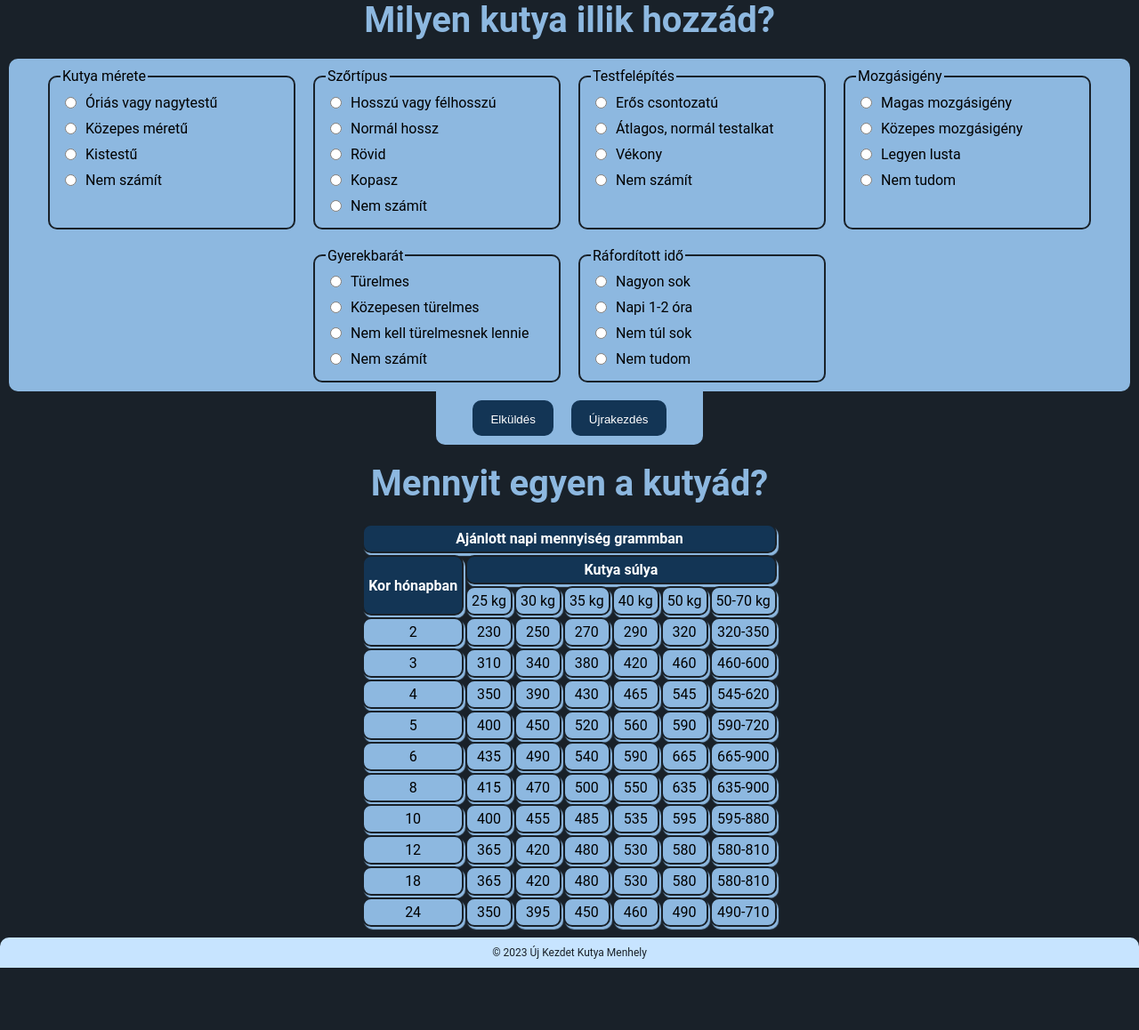
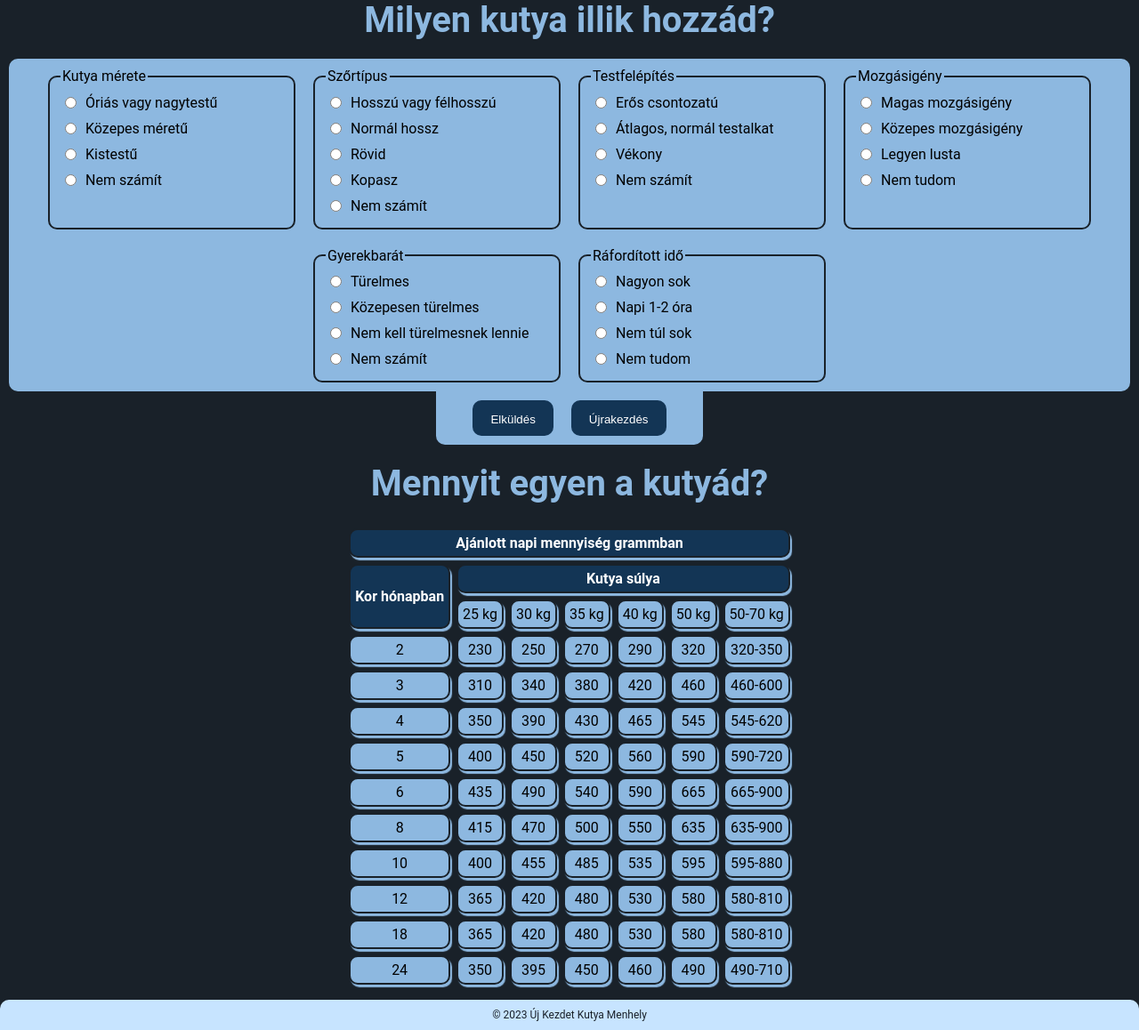
Before and after one commit to k1me/kutya_menhely, a PHP site: page /ajanlo.html in a window 1280 px wide. Shown: the part 153-1311 px from the top of the page at 89% size. Before the commit the page ends 1241 px from the top, so only its background shows below. Run offline with PHP 8.4, Linux system fonts and the light colour scheme.

Commit message:
tablazat, cellatavolsag

```diff
--- a/css/ajanlo.css
+++ b/css/ajanlo.css
@@ -80,6 +80,9 @@ button:hover {
   font-size: 40px;
   margin: 0 0 20px 0;
 }
+table {
+  border-spacing: 7px;
+}
 th, td {
   border: 2px solid #192129;
   border-radius: 10px;
```
